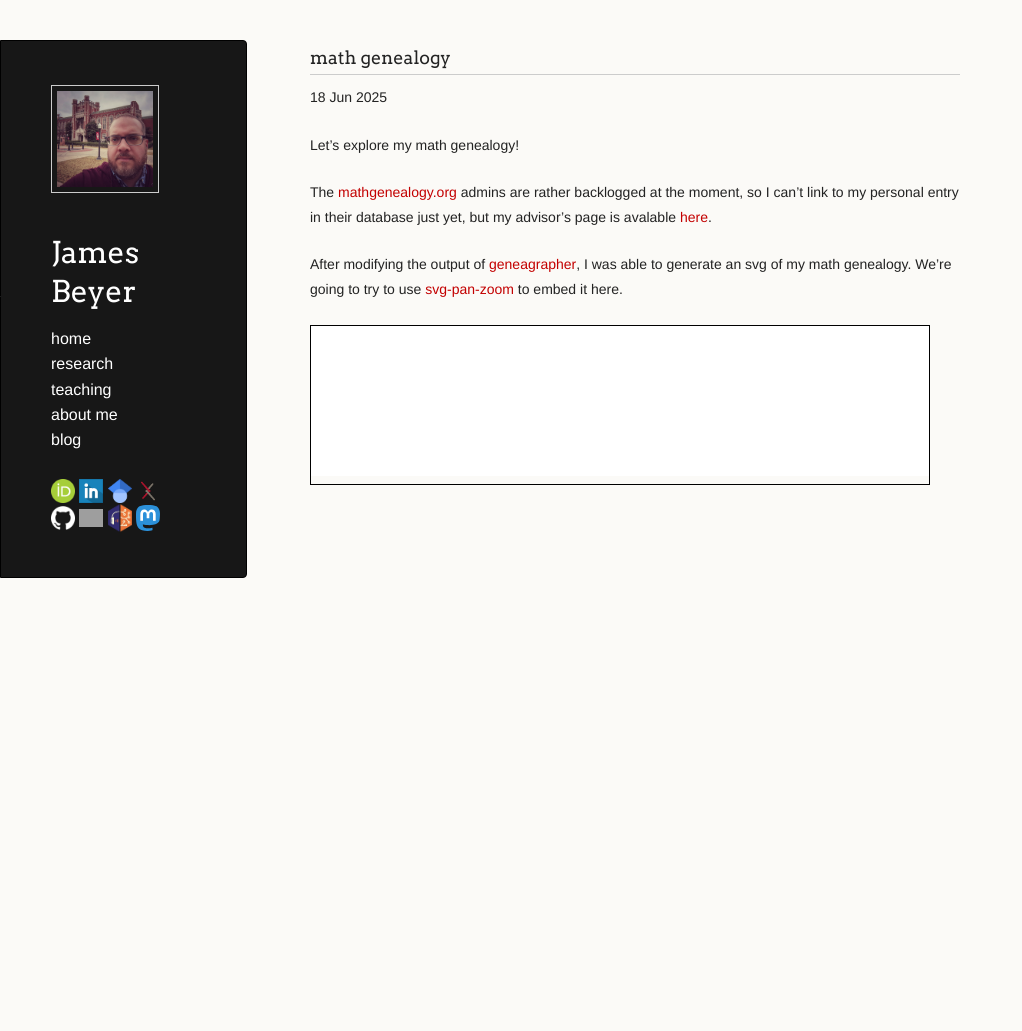
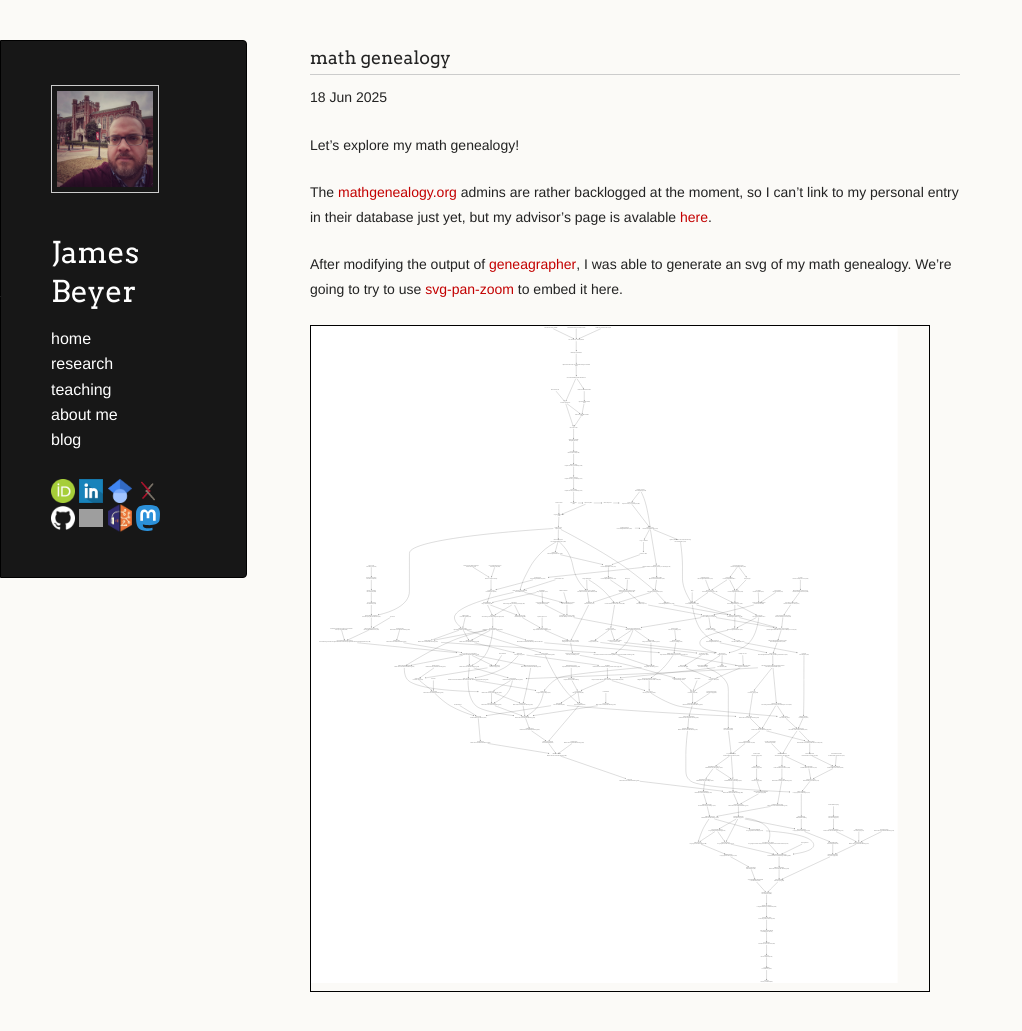
Before and after one commit to jebeyer/jebeyer.github.io, a Jekyll site: the page built from _posts/2025-06-18-math-genealogy.md, in a window 1280 px wide and 1042 px high. Shown: the top 1031 px of the window, without its empty margins (0-1022 px from the left). Built offline with Jekyll 4.4.1, drawn with Linux system fonts in a browser that asks for light colours; nearby versions of some CDN libraries; a script that is not in the unit is left out; comment, search, counter and statistics services are not loaded; some of the changed text lies outside the part shown; grey boxes are pictures that could not be loaded.

Commit message:
Update 2025-06-18-math-genealogy.md

```diff
--- a/_posts/2025-06-18-math-genealogy.md
+++ b/_posts/2025-06-18-math-genealogy.md
@@ -25,7 +25,7 @@ After modifying the output of [geneagrapher](https://github.com/davidalber/genea
 <meta name="viewport" content="user-scalable=no, width=device-width, initial-scale=1, maximum-scale=1">
 
 <div id="container" style="width: 95%; height: 80%; border:1px solid black; ">
-<svg id="math-tree" xmlns="http://www.w3.org/2000/svg" style="display: inline; width: 100%; height: 80%; " version="1.1">
+<svg id="math-tree" xmlns="http://www.w3.org/2000/svg" style="display: inline; width: inherit; min-width: inherit; max-width: inherit; height: inherit; min-height: inherit; max-height: inherit; " width="8482pt" height="9498pt" viewBox="0.00 0.00 8482.00 9498.00" version="1.1">
 <g id="graph0" class="graph" transform="scale(1 1) rotate(0) translate(4 9494)">
 <title>%3</title>
 <polygon fill="white" stroke="transparent" points="-4,4 -4,-9494 8478,-9494 8478,4 -4,4"/>
```
